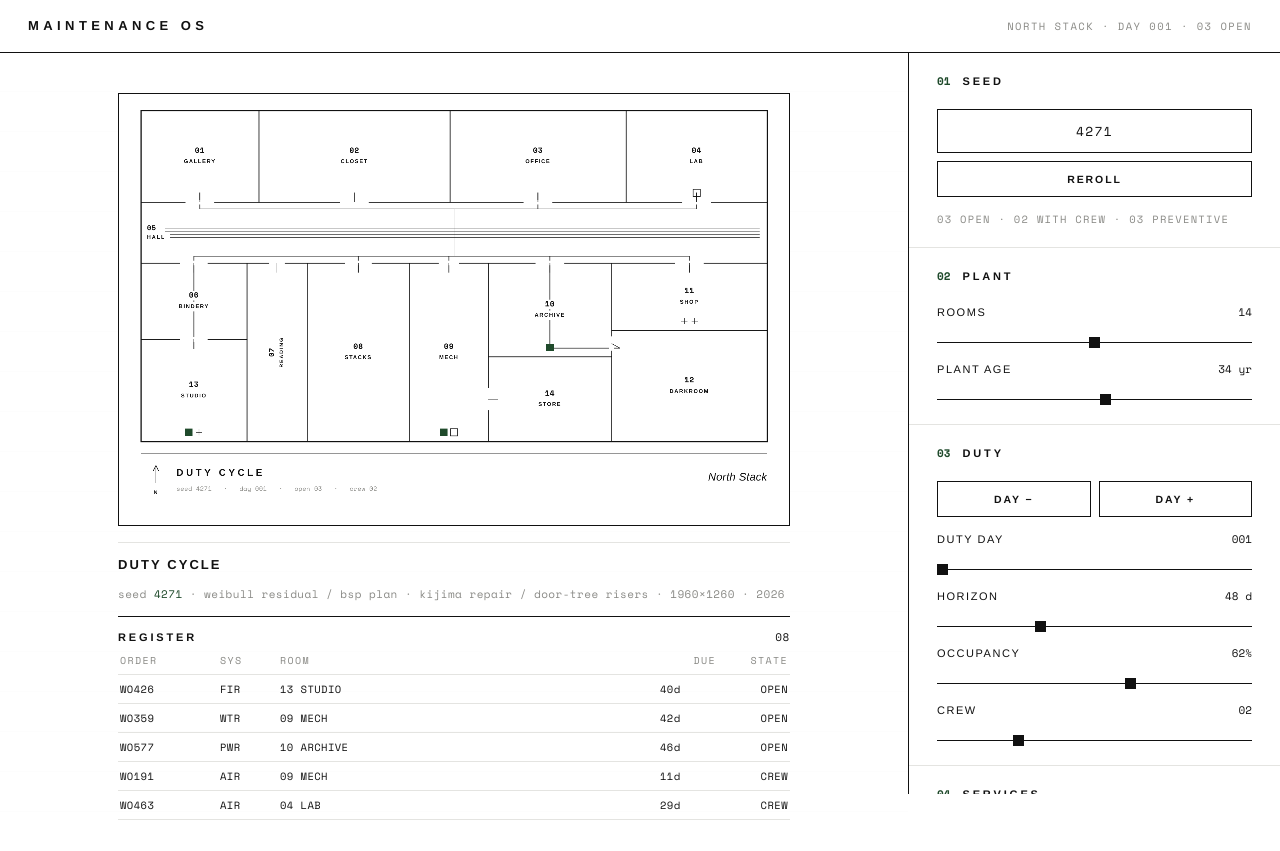
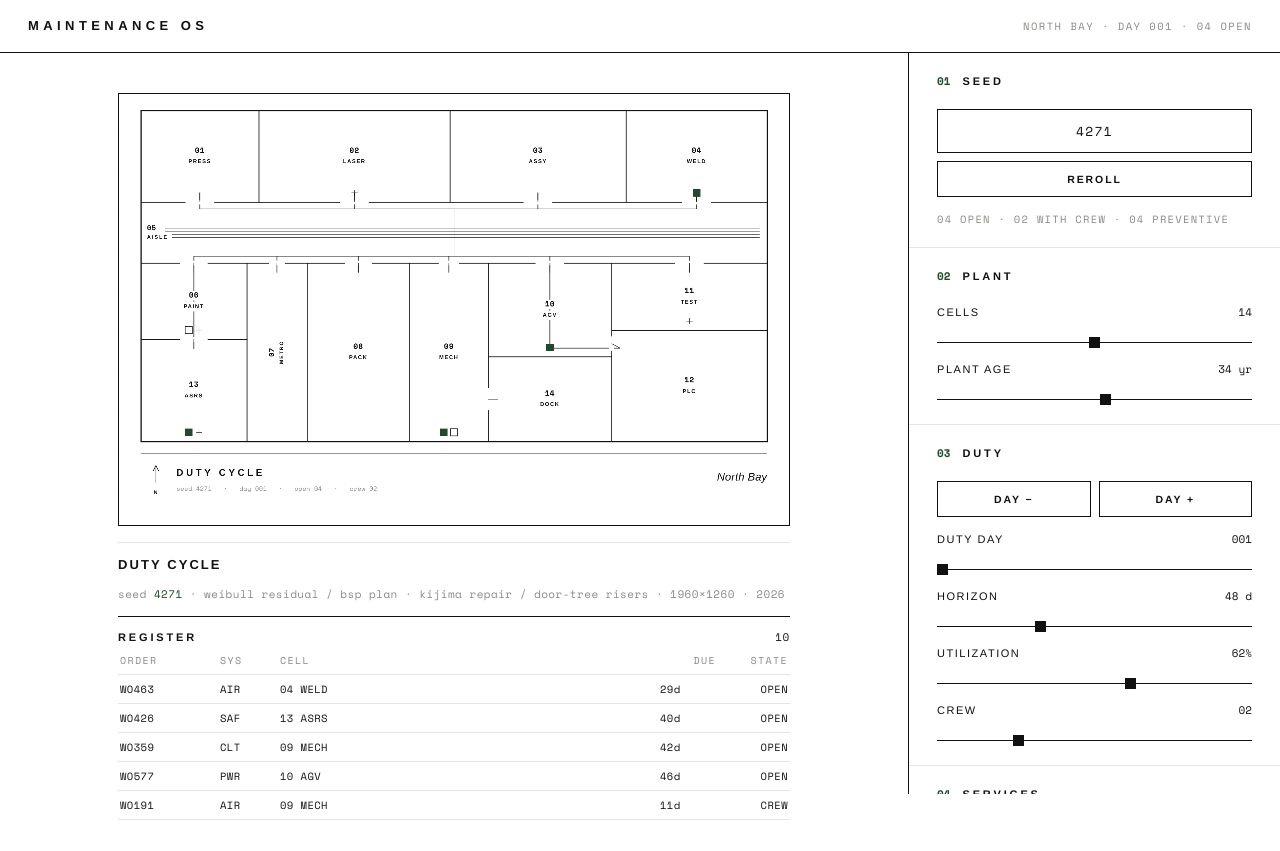
Before and after one commit to axelruiz21/atelier-skill, a plain HTML site: page works/maintenance-os.html in a window 1280 px wide. Drawn offline with nearby package versions, Linux system fonts and the light colour scheme.

Commit message:
Retune the duty cycle to a robotics and manufacturing floor.
Cells replace rooms, the hall becomes the main aisle, and the four services are plant air, servo power, coolant, and safety. Crew priority follows line-stop weight, so a robot or a PLC outranks a dock.

Co-authored-by: Axel Ruiz <axelruiz21@users.noreply.github.com>

```diff
--- a/works/maintenance-os.html
+++ b/works/maintenance-os.html
@@ -9,31 +9,33 @@
 <link href="https://fonts.googleapis.com/css2?family=Inter:ital,wght@0,500;0,600;0,700;1,500&family=Space+Mono:wght@400;700&display=swap" rel="stylesheet">
 <!--
     MAINTENANCE OS — DUTY CYCLE
-    A seeded operating picture of a building under maintenance.
+    A seeded operating picture of a robotics and manufacturing plant
+    under maintenance.
 
-    The plant is grown, not drawn. One integer seed cuts a circulation
-    hall through a rectangular plate, then partitions each wing by
-    recursive binary space division until the room count is met. A
-    breadth-first door tree hangs every room back onto the hall, so the
-    plan reads as a building rather than a treemap. The room nearest the
-    centroid becomes the mechanical core. Four services — air, power,
-    water, fire — run as parallel risers inside the hall and reach each
-    served room by an orthogonal path along the door tree.
+    The floor is grown, not drawn. One integer seed cuts a main aisle
+    through a rectangular plate, then partitions each wing into cells by
+    recursive binary space division until the cell count is met. A
+    breadth-first door tree hangs every cell back onto the aisle, so the
+    plan reads as a plant rather than a treemap. The cell nearest the
+    centroid becomes the mechanical core. Four services — plant air,
+    servo power, coolant, and safety — run as parallel risers inside the
+    aisle and reach each served cell by an orthogonal path along the
+    door tree.
 
     Time is a duty cycle, and a repair is not a new machine. At the
     opening of the duty year every asset samples a Weibull residual from
     its own mulberry32 stream: shape belongs to the service, scale
-    shrinks as the plant ages and as occupancy rises. When that residual
-    falls, the asset is repaired and returned to service at 72 percent
-    of the virtual age it had failed at — Kijima’s Type I imperfect
-    repair — and the next residual is drawn from there. The duty year is
-    that sequence. The day control slides a window of `horizon` days
-    across it; the soonest failure inside the window is the corrective
-    order. A crew of the chosen size takes the highest priority first —
-    criticality of the program divided by days remaining — and what
-    remains open is the only accent on the sheet. Preventive marks are
-    a second cadence: a seeded phase on each service interval, drawn as
-    quiet crosses, never in the accent.
+    shrinks as the plant ages and as utilization rises. When that
+    residual falls, the asset is repaired and returned to service at 72
+    percent of the virtual age it had failed at — Kijima’s Type I
+    imperfect repair — and the next residual is drawn from there. The
+    duty year is that sequence. The day control slides a window of
+    `horizon` days across it; the soonest failure inside the window is
+    the corrective order. A crew of the chosen size takes the highest
+    priority first — criticality of the cell divided by days remaining —
+    and what remains open is the only accent on the sheet. Preventive
+    marks are a second cadence: a seeded phase on each service interval,
+    drawn as quiet crosses, never in the accent.
 
     The service key is the shift. It does not rebuild the plant; it
     decides which network, and which orders, are on the table. The crew
@@ -293,7 +295,7 @@
                     <span class="count" id="regCount">00</span>
                 </div>
                 <div class="reg-head" aria-hidden="true">
-                    <span>Order</span><span>Sys</span><span>Room</span><span>Due</span><span>State</span>
+                    <span>Order</span><span>Sys</span><span>Cell</span><span>Due</span><span>State</span>
                 </div>
                 <ul class="register" id="register"></ul>
             </div>
@@ -318,10 +320,10 @@
             </div>
             <div class="field">
                 <div class="field-label">
-                    <span class="name">Rooms</span>
+                    <span class="name">Cells</span>
                     <span class="val" id="roomsVal">14</span>
                 </div>
-                <input type="range" id="roomsCtl" min="8" max="20" step="1" value="14" aria-label="Rooms">
+                <input type="range" id="roomsCtl" min="8" max="20" step="1" value="14" aria-label="Cells">
             </div>
             <div class="field">
                 <div class="field-label">
@@ -356,10 +358,10 @@
             </div>
             <div class="field">
                 <div class="field-label">
-                    <span class="name">Occupancy</span>
+                    <span class="name">Utilization</span>
                     <span class="val" id="occVal">62%</span>
                 </div>
-                <input type="range" id="occCtl" min="0" max="100" step="1" value="62" aria-label="Occupancy">
+                <input type="range" id="occCtl" min="0" max="100" step="1" value="62" aria-label="Utilization">
             </div>
             <div class="field">
                 <div class="field-label">
@@ -378,15 +380,15 @@
                 <button class="btn is-on wide" type="button" data-svc="ALL">All Services</button>
                 <button class="btn" type="button" data-svc="AIR">Air</button>
                 <button class="btn" type="button" data-svc="PWR">Power</button>
-                <button class="btn" type="button" data-svc="WTR">Water</button>
-                <button class="btn" type="button" data-svc="FIR">Fire</button>
+                <button class="btn" type="button" data-svc="CLT">Coolant</button>
+                <button class="btn" type="button" data-svc="SAF">Safety</button>
             </div>
             <label class="toggle">
                 <span class="name">Preventive</span>
                 <input type="checkbox" id="pmCtl" checked>
             </label>
             <label class="toggle">
-                <span class="name">Room Names</span>
+                <span class="name">Cell Names</span>
                 <input type="checkbox" id="namesCtl" checked>
             </label>
             <div class="census" id="census"></div>
@@ -452,36 +454,40 @@ const MUTE = '#8a8a86';
 const ACCENT = '#1f4a2b';
 
 const SITES = [
-    'North Stack', 'River Court', 'Atlas Wing', 'Bindery Hall',
-    'Ledger House', 'Quiet Range', 'Ordinal Block', 'Census Hall',
-    'Paper Court', 'Kiln Annex', 'South Vault', 'Lantern Wing',
+    'North Bay', 'River Line', 'Atlas Works', 'Ordinal Plant',
+    'Kiln Annex', 'South Dock', 'Range Two', 'Stack West',
+    'Annex Four', 'Court Line', 'Vault Works', 'Lantern Bay',
 ];
 
-/* id, criticality, affinity [air, power, water, fire] */
+/* id, criticality, affinity [air, power, coolant, safety]
+   Criticality is line-stop weight: a robot, a welder, a laser, or the
+   PLC cabinet outranks a dock or a crib when the crew is short. */
 const DECK = [
-    ['LOBBY',    3, [0.82, 0.52, 0.22, 0.68]],
-    ['GALLERY',  4, [0.88, 0.48, 0.16, 0.72]],
-    ['ARCHIVE',  5, [0.76, 0.42, 0.10, 0.84]],
-    ['VAULT',    5, [0.70, 0.58, 0.08, 0.90]],
-    ['LAB',      4, [0.80, 0.86, 0.72, 0.60]],
-    ['STUDIO',   3, [0.58, 0.62, 0.36, 0.42]],
-    ['READING',  2, [0.50, 0.36, 0.10, 0.46]],
-    ['STACKS',   3, [0.46, 0.32, 0.06, 0.56]],
-    ['OFFICE',   2, [0.62, 0.74, 0.18, 0.36]],
-    ['SHOP',     3, [0.52, 0.66, 0.40, 0.38]],
-    ['STORE',    2, [0.30, 0.34, 0.14, 0.28]],
-    ['PRINT',    3, [0.56, 0.60, 0.44, 0.34]],
-    ['DARKROOM', 3, [0.72, 0.50, 0.86, 0.30]],
-    ['BINDERY',  3, [0.42, 0.46, 0.26, 0.32]],
-    ['COURT',    2, [0.24, 0.20, 0.16, 0.22]],
-    ['CLOSET',   1, [0.16, 0.22, 0.06, 0.16]],
+    ['ROBOT',  5, [0.92, 0.96, 0.55, 0.94]],
+    ['WELD',   5, [0.78, 0.90, 0.84, 0.88]],
+    ['LASER',  5, [0.70, 0.92, 0.90, 0.86]],
+    ['PLC',    5, [0.28, 0.94, 0.22, 0.80]],
+    ['CNC',    4, [0.74, 0.88, 0.96, 0.62]],
+    ['PRESS',  4, [0.80, 0.84, 0.48, 0.90]],
+    ['GANTRY', 4, [0.46, 0.90, 0.30, 0.78]],
+    ['ASSY',   4, [0.84, 0.72, 0.18, 0.70]],
+    ['AGV',    4, [0.22, 0.86, 0.10, 0.82]],
+    ['TEST',   4, [0.66, 0.78, 0.24, 0.60]],
+    ['PAINT',  4, [0.94, 0.64, 0.72, 0.86]],
+    ['ASRS',   3, [0.20, 0.80, 0.08, 0.66]],
+    ['VISION', 3, [0.58, 0.76, 0.12, 0.40]],
+    ['METRO',  3, [0.48, 0.70, 0.16, 0.34]],
+    ['DOCK',   2, [0.36, 0.44, 0.10, 0.52]],
+    ['PACK',   2, [0.62, 0.50, 0.08, 0.36]],
+    ['KITT',   2, [0.40, 0.42, 0.06, 0.28]],
+    ['CRIB',   1, [0.18, 0.24, 0.04, 0.16]],
 ];
 
 const SERVICES = [
-    { id: 'AIR', name: 'Air',   k: 1.55, life: 1180, every: 130 },
-    { id: 'PWR', name: 'Power', k: 1.32, life: 1480, every: 190 },
-    { id: 'WTR', name: 'Water', k: 1.44, life: 1280, every: 150 },
-    { id: 'FIR', name: 'Fire',  k: 1.72, life: 1880, every: 280 },
+    { id: 'AIR', name: 'Air',     k: 1.55, life: 1180, every: 130 },
+    { id: 'PWR', name: 'Power',   k: 1.32, life: 1480, every: 190 },
+    { id: 'CLT', name: 'Coolant', k: 1.44, life: 1280, every: 150 },
+    { id: 'SAF', name: 'Safety',  k: 1.72, life: 1880, every: 280 },
 ];
 
 const canvas = document.getElementById('sheet');
@@ -587,7 +593,7 @@ function buildGeometry(seed, roomCount) {
     rooms.sort((a, b) => (a.y - b.y) || (a.x - b.x));
     rooms.forEach((rm, i) => { rm.n = i + 1; });
 
-    hall.program = 'HALL';
+    hall.program = 'AISLE';
     hall.crit = 1;
     hall.aff = [0.34, 0.40, 0.12, 0.48];
 
@@ -1003,7 +1009,7 @@ function drawLabel(rm) {
     ctx.textAlign = 'center';
     ctx.textBaseline = 'middle';
 
-    if (rm.program === 'HALL') {
+    if (rm.program === 'AISLE') {
         const verticalHall = rm.h > rm.w;
         ctx.font = '700 20px ' + MONO;
         ctx.letterSpacing = '1px';
@@ -1021,11 +1027,11 @@ function drawLabel(rm) {
         ctx.letterSpacing = '1px';
         ctx.fillText(pad(rm.n, 2), 0, params.showNames ? -12 : 0);
         if (params.showNames) {
-            plateText('HALL', 0, 14, '600 15px ' + SANS, 'left');
+            plateText('AISLE', 0, 14, '600 15px ' + SANS, 'left');
             ctx.fillStyle = INK;
             ctx.font = '600 15px ' + SANS;
             ctx.letterSpacing = '3.5px';
-            ctx.fillText('HALL', 0, 14);
+            ctx.fillText('AISLE', 0, 14);
         }
         ctx.restore();
         return;
```
Also changed, not shown: 1 other file.
